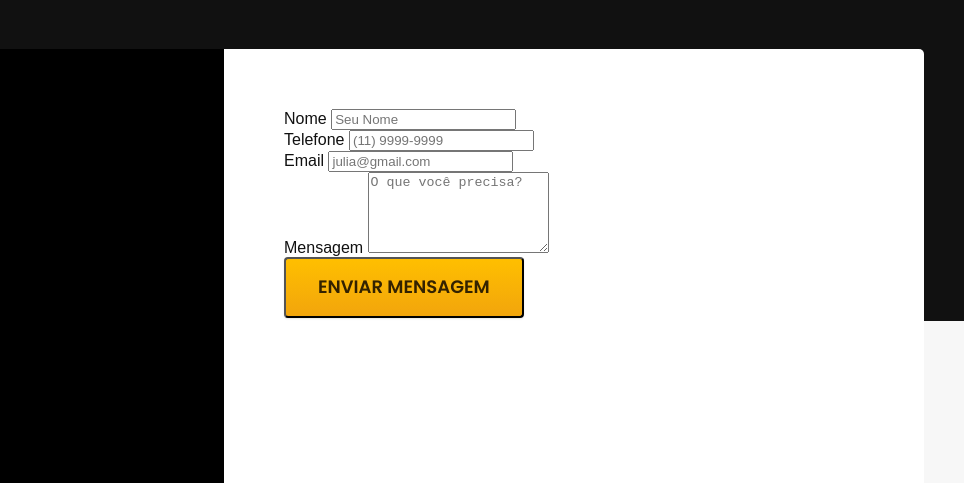
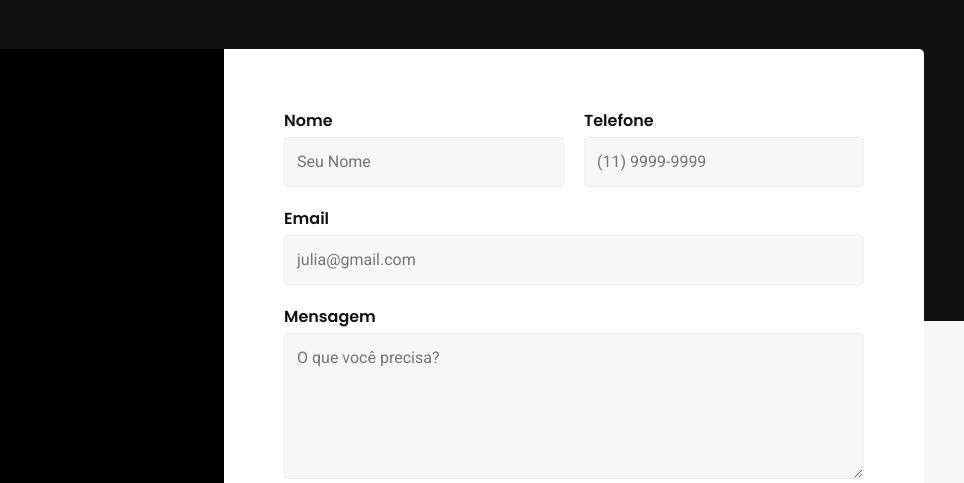
Before and after one commit to rafanascm/bikcraft, a plain HTML site: page contato.html in a window 1280 px wide. Shown: the part 279-762 px from the top of the page, 316-1280 px from the left. Drawn offline with Linux system fonts and the light colour scheme.

Commit message:
Adicionando formulário na parte de contato

```diff
--- a/contato.html
+++ b/contato.html
@@ -67,15 +67,15 @@
           <label for="telefone">Telefone</label>
           <input type="text" id="telefone" name="telefone" placeholder="(11) 9999-9999">
         </div>
-          <div>
+          <div class="col-2">
           <label for="email">Email</label>
           <input type="email" id="email" name="email" placeholder="julia@gmail.com">
         </div>
-          <div>
+          <div class="col-2">
           <label for="mensagem">Mensagem</label>
           <textarea name="mensagem" id="mensagem" rows="5" placeholder="O que você precisa?"></textarea>
         </div>
-        <button class="botao">Enviar Mensagem</button>
+        <button class="botao col-2">Enviar Mensagem</button>
         </form>
       </section>
     </div>
--- a/css/utilidades/componentes.css
+++ b/css/utilidades/componentes.css
@@ -19,6 +19,8 @@
   font: 600 1.125rem/1.35 "Poppins", sans-serif;
   /* Ele sempre vai ter o tamanho definido do botao, e não cresce mais do que isso */
   max-width: max-content;
+  border: none;
+  cursor: pointer;
 }
 
 .botao:hover{
--- a/css/utilidades/formulario.css
+++ b/css/utilidades/formulario.css
@@ -0,0 +1,50 @@
+.form{
+  display: grid;
+  grid-template-columns: repeat(2, 1fr);
+  gap: 20px;
+}
+
+.form label{
+  /* Sem o display as caixas flutuam */
+  display: block;
+  font: 600 1rem/1.5 "Poppins", sans-serif;
+  margin-bottom: 4px;
+}
+
+/* Criando estilo e aplicando direto na div para pegar 2 colunas */
+.form .col-2{
+  grid-column: span 2;
+}
+
+.form input[type="text"],
+.form input[type="email"],
+.form textarea {
+  font: 400 1rem/1.5 "Roboto", sans-serif;
+  background: var(--cor-1);
+  border: 1px solid var(--cor-2);
+  padding: 12px;
+  border-radius: 4px;
+  /* Para se expandir ao maximo que der */
+  width: 100%;
+  box-sizing: border-box;
+}
+
+.form input[type="text"]:focus,
+.form input[type="email"]:focus,
+.form textarea:focus {
+  outline: none;
+  border-color: var(--cor-p1);
+  background: var(--cor-0);
+  /* Sobra de borda */
+  box-shadow: 0 0 0 2px #fea;
+}
+
+@media(max-width:600px){
+  .form{
+    grid-template-columns: 1fr;
+  }
+
+  .form .col-2{
+    grid-column: 1;
+  }
+}
```
